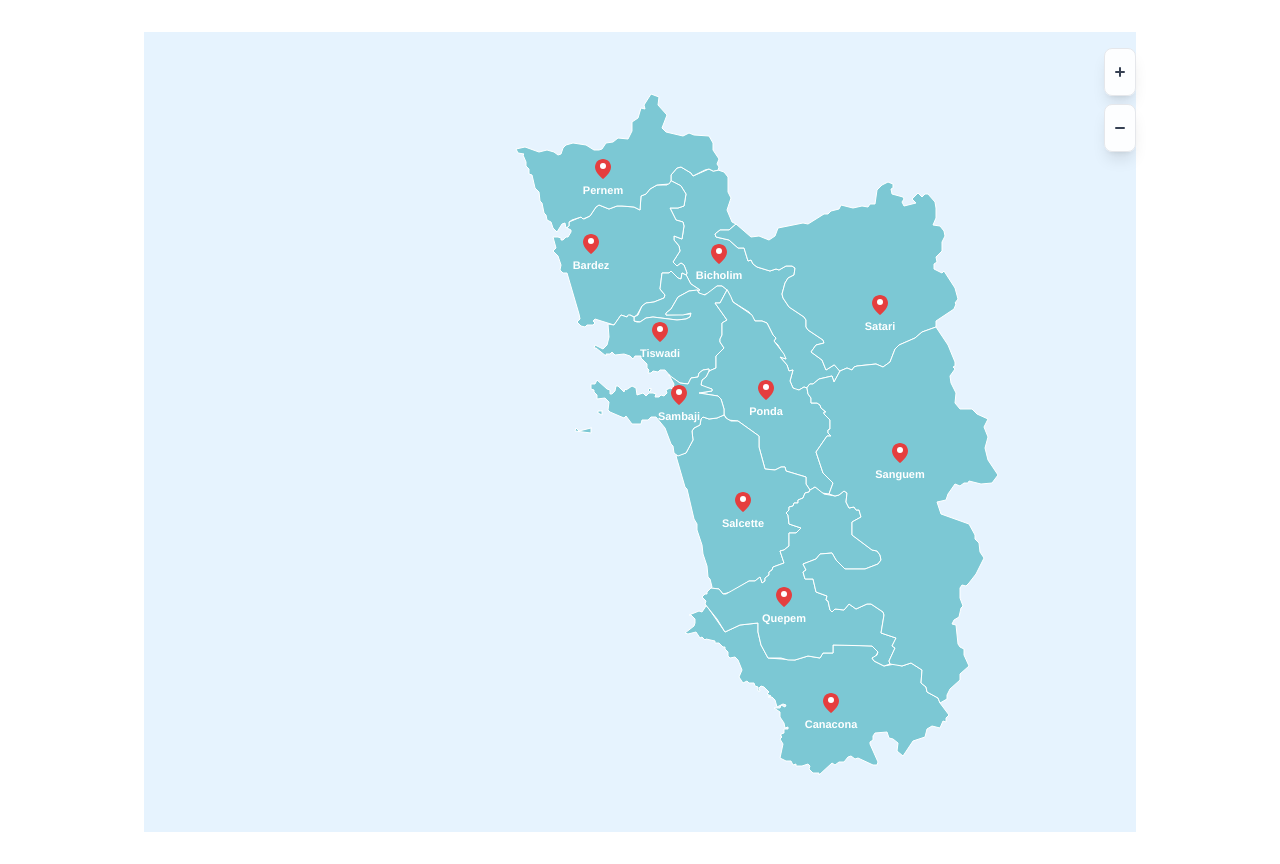
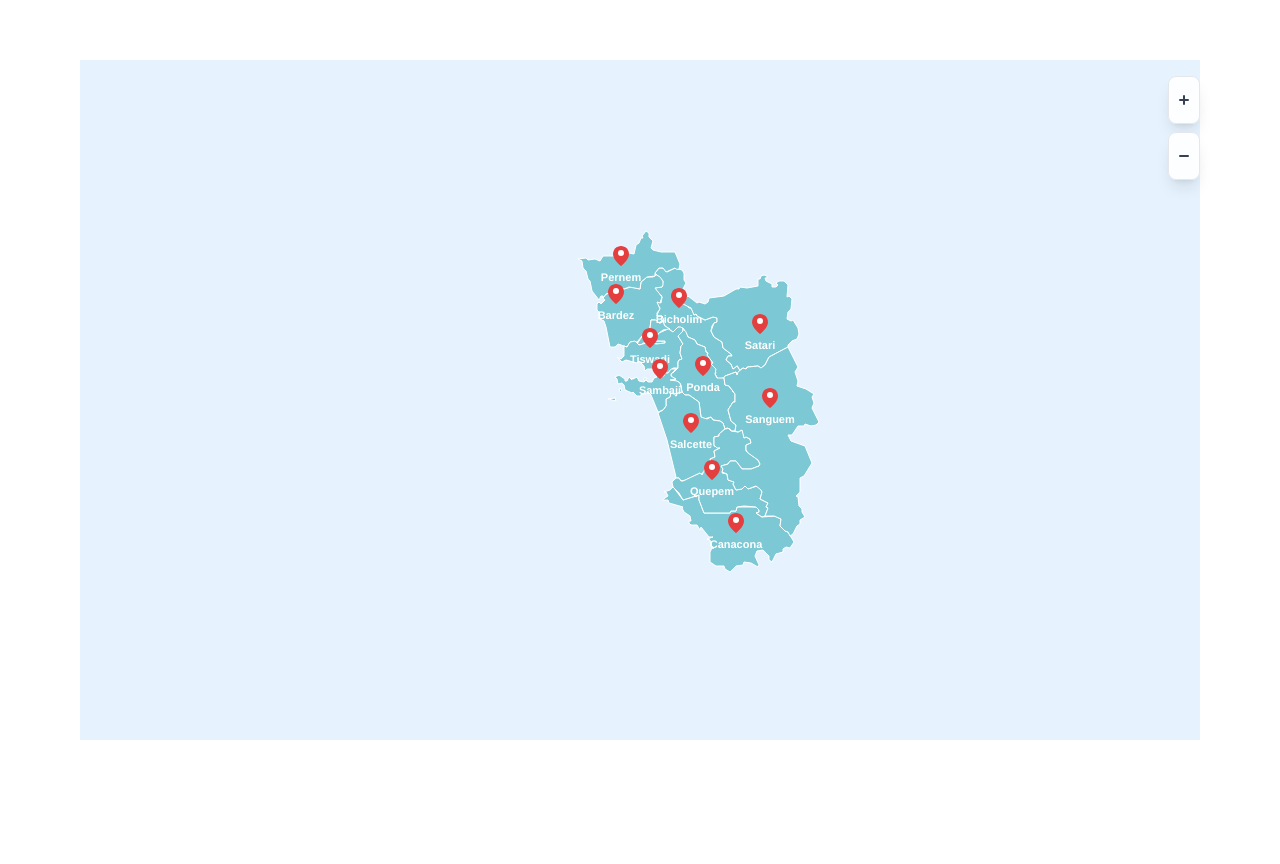
Before and after one commit to abhinavsaxena2308/goa-visual, a Next.js app: page / in a window 1280 px wide. After the commit the page ends 800 px from the top, so only its background shows below. Built offline with nearby package versions, Linux system fonts and the light colour scheme.

Commit message:
zoom feature alteration

```diff
--- a/components/GoaMap.tsx
+++ b/components/GoaMap.tsx
@@ -186,19 +186,19 @@ export default function GoaMap() {
     return <div className="text-center p-8">Loading map...</div>;
 
   return (
-    <div className="relative w-full max-w-5xl mx-auto px-4">
+    <div className="relative w-full max-w-6xl mx-auto px-4">
       <MapContainer
         center={[15.35, 73.88]}
-        zoom={10}
+        zoom={9}
         minZoom={9}
-        maxZoom={10}
+        maxZoom={12}
         maxBounds={[
-          [14.9, 73.5],
-          [15.8, 74.2],
+          [14.7, 73.4],
+          [16.0, 74.3],
         ]}
         maxBoundsViscosity={1.0}
-        style={{ height: "800px", width: "100%", backgroundColor: "#e6f3fe" }}
-        scrollWheelZoom={false}
+        style={{ height: "85vh", maxHeight: "900px", minHeight: "600px", width: "100%", backgroundColor: "#e6f3fe" }}
+        scrollWheelZoom={true}
         zoomControl={false}
         attributionControl={false}
         ref={mapRef}
```
